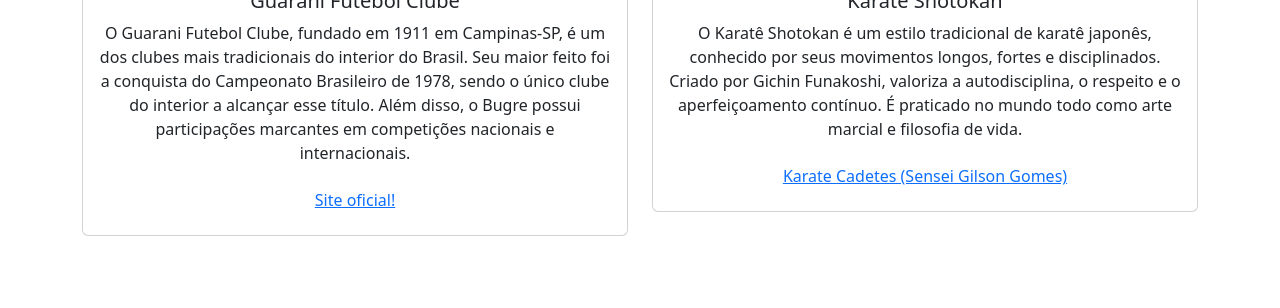
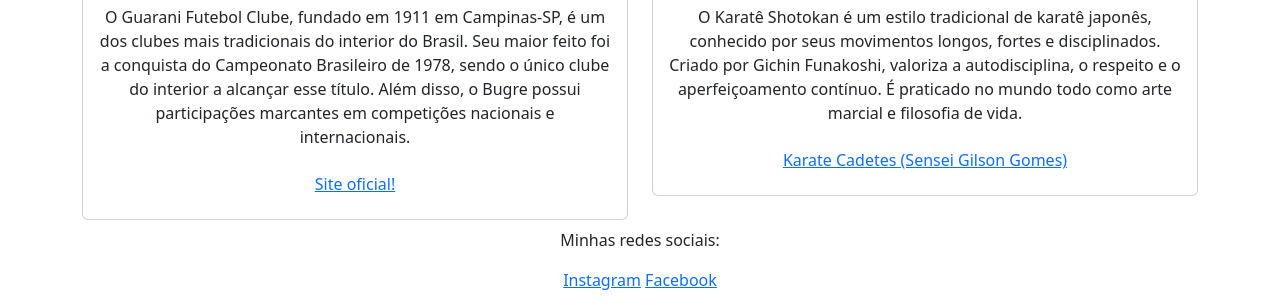
Before and after one commit to DennyNeves/portifolio2025, a plain HTML site: page index.html in a window 1280 px wide. Shown: the part 1276-1584 px from the top of the page. Before the commit the page ends 1536 px from the top, so only its background shows below. Drawn offline with nearby package versions, Linux system fonts and the light colour scheme.

Commit message:
Update index.html

```diff
--- a/index.html
+++ b/index.html
@@ -80,7 +80,7 @@
   </div>
 </main>
 
-<header class="container text-center mt-4 mb-4">
+<main class="container text-center mt-2">
   <p>Meus esportes</p>
     <div>
       <p class="badge bg-success">Futebol</p>
@@ -121,7 +121,19 @@
 
   </div>
 
-</header>
+</main>
+
+<main class="container text-center mt-2">
+ <div>
+    <p>
+        Minhas redes sociais:
+    </p>
+        <a href="https://www.instagram.com/denny.neves.67/" target="_blank"> Instagram</a>
+        <a href="https://www.facebook.com/denny.neves.1" target="_blank"> Facebook</a>
+    </p>
+    </div>
+</main>
+
 
     <script src="https://cdn.jsdelivr.net/npm/bootstrap@5.3.7/dist/js/bootstrap.bundle.min.js"
       integrity="sha384-ndDqU0Gzau9qJ1lfW4pNLlhNTkCfHzAVBReH9diLvGRem5+R9g2FzA8ZGN954O5Q" crossorigin="anonymous"></script>
```
